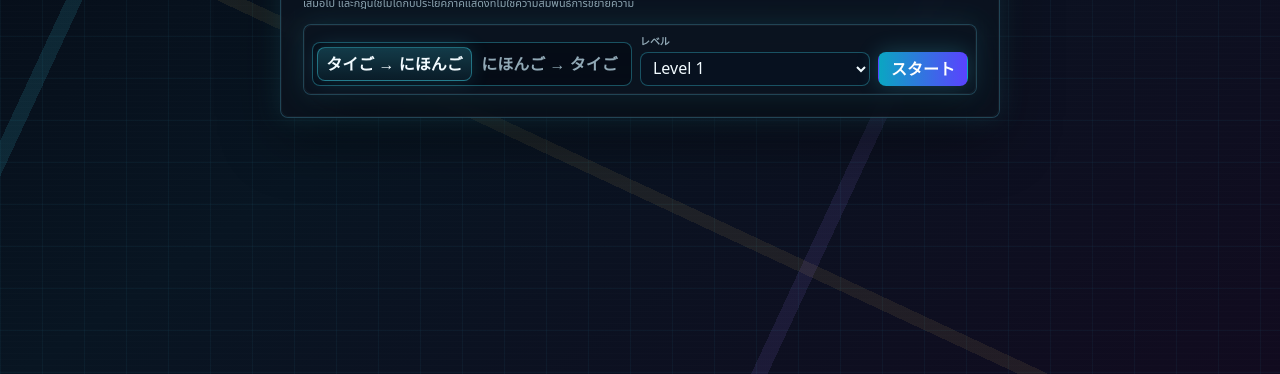
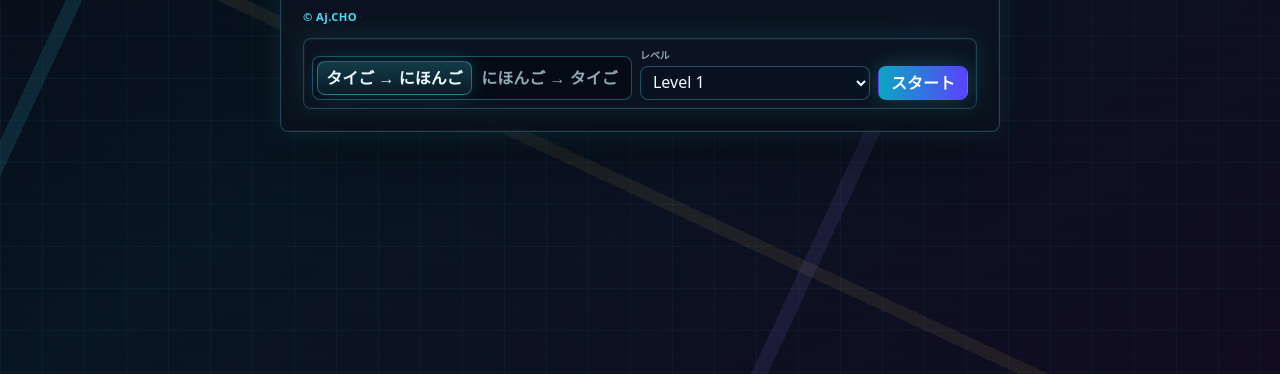
Before and after one commit to cho999/thai-word-order-game, a plain HTML site: page index.html in a window 1280 px wide. Shown: the part 426-800 px from the top of the page. Drawn offline with Linux system fonts and the light colour scheme.

Commit message:
Add title copyright

```diff
--- a/index.html
+++ b/index.html
@@ -15,6 +15,7 @@
         <p>このゲームは基礎文法における修飾関係の違いを体感し、語彙を復習するゲームです。実際の言語運用では必ずしもこの順序ではない場合もありますし、修飾関係ではない述語文にはこの法則は当てはまりません。</p>
         <p>เกมนี้เป็นเกมสำหรับสัมผัสความแตกต่างของความสัมพันธ์การขยายความในไวยากรณ์พื้นฐาน และทบทวนคำศัพท์ ในการใช้ภาษาจริง ลำดับคำอาจไม่เป็นแบบนี้เสมอไป และกฎนี้ใช้ไม่ได้กับประโยคภาคแสดงที่ไม่ใช่ความสัมพันธ์การขยายความ</p>
       </div>
+      <p class="copyright">© Aj.CHO</p>
       <div class="control-panel" aria-label="ゲームせってい">
         <div class="segmented" role="group" aria-label="がくしゅうモード">
           <button class="mode-button active" type="button" data-mode="thaiToJapanese">タイご → にほんご</button>
--- a/style.css
+++ b/style.css
@@ -85,6 +85,14 @@ select {
 
 .home-note p + p {
   margin-top: 5px;
+}
+
+.copyright {
+  margin: 0 0 12px;
+  color: var(--cyan);
+  font-size: .7rem;
+  font-weight: 900;
+  letter-spacing: .04em;
 }
 
 .app {
```
